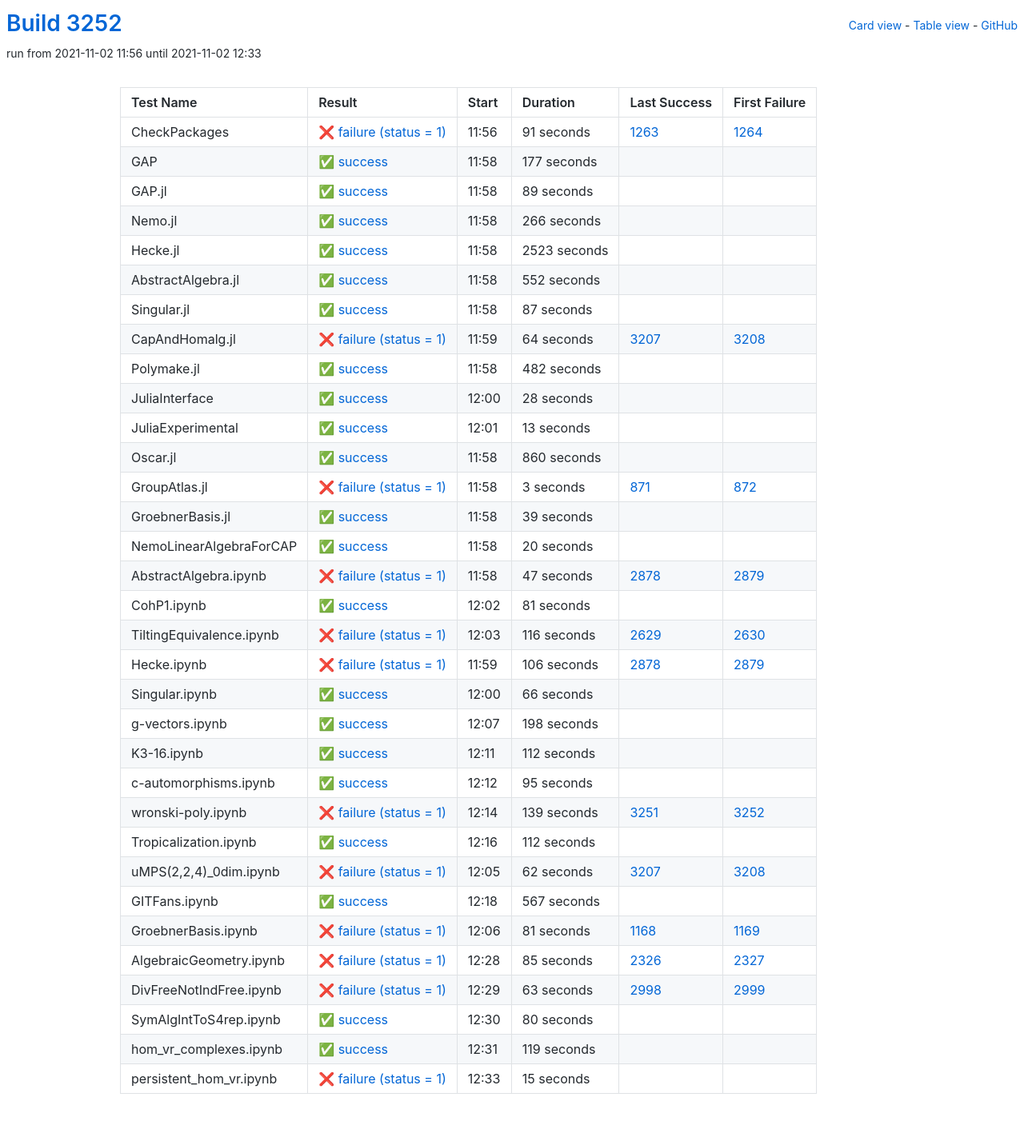
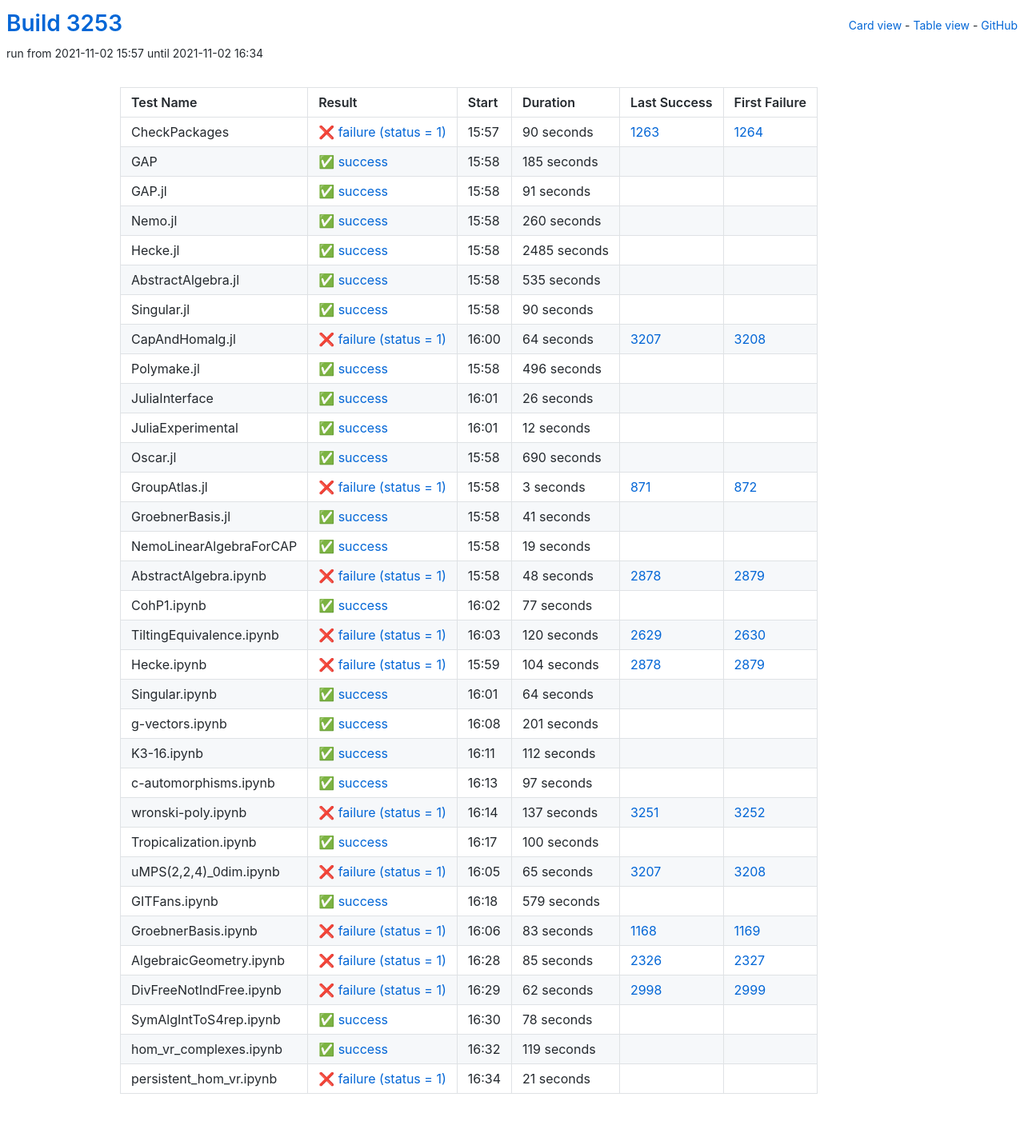
Before and after one commit to oscar-system/oscar-ci-status-stable, a Jekyll site: the page built from table.html, in a window 1280 px wide. Shown: the whole page at 80% size. Built offline with Jekyll 4.4.1, drawn with Linux system fonts in a browser that asks for light colours.

Commit message:
Build #3253

```diff
--- a/_data/ci.yml
+++ b/_data/ci.yml
@@ -1,6 +1,6 @@
 ---
-build: 3252
-build_url: https://oscarci.mathematik.uni-kl.de/job/oscar-stable/3252/
+build: 3253
+build_url: https://oscarci.mathematik.uni-kl.de/job/oscar-stable/3253/
 job: oscar-stable
 organization: oscar-system
 repo: oscar-ci-status-stable
@@ -8,92 +8,92 @@ repourl: https://github.com/oscar-system/oscar-ci-status-stable
 tests:
 - name: CheckPackages
   id: checkpackages
-  log: https://oscarci.mathematik.uni-kl.de/job/oscar-stable/3252/artifact/logs/build-3252/CheckPackages.log
-  start: 2021-11-02 11:56
+  log: https://oscarci.mathematik.uni-kl.de/job/oscar-stable/3253/artifact/logs/build-3253/CheckPackages.log
+  start: 2021-11-02 15:57
   success: false
   exitcode: 1
   status: failure
-  duration: 91
+  duration: 90
   last_success: 1263
   last_success_url: https://oscarci.mathematik.uni-kl.de/job/oscar-stable/1263/
   first_failure: 1264
   first_failure_url: https://oscarci.mathematik.uni-kl.de/job/oscar-stable/1264/
 - name: GAP
   id: gap
-  log: https://oscarci.mathematik.uni-kl.de/job/oscar-stable/3252/artifact/logs/build-3252/GAP.log
-  start: 2021-11-02 11:58
+  log: https://oscarci.mathematik.uni-kl.de/job/oscar-stable/3253/artifact/logs/build-3253/GAP.log
+  start: 2021-11-02 15:58
   success: true
   exitcode: 0
   status: success
-  duration: 177
+  duration: 185
   last_success: false
   last_success_url:
   first_failure: false
   first_failure_url:
 - name: GAP.jl
   id: gap-jl
-  log: https://oscarci.mathematik.uni-kl.de/job/oscar-stable/3252/artifact/logs/build-3252/GAP.jl.log
-  start: 2021-11-02 11:58
+  log: https://oscarci.mathematik.uni-kl.de/job/oscar-stable/3253/artifact/logs/build-3253/GAP.jl.log
+  start: 2021-11-02 15:58
   success: true
   exitcode: 0
   status: success
-  duration: 89
+  duration: 91
   last_success: false
   last_success_url:
   first_failure: false
   first_failure_url:
 - name: Nemo.jl
   id: nemo-jl
-  log: https://oscarci.mathematik.uni-kl.de/job/oscar-stable/3252/artifact/logs/build-3252/Nemo.jl.log
-  start: 2021-11-02 11:58
+  log: https://oscarci.mathematik.uni-kl.de/job/oscar-stable/3253/artifact/logs/build-3253/Nemo.jl.log
+  start: 2021-11-02 15:58
   success: true
   exitcode: 0
   status: success
-  duration: 266
+  duration: 260
   last_success: false
   last_success_url:
   first_failure: false
   first_failure_url:
 - name: Hecke.jl
   id: hecke-jl
-  log: https://oscarci.mathematik.uni-kl.de/job/oscar-stable/3252/artifact/logs/build-3252/Hecke.jl.log
-  start: 2021-11-02 11:58
+  log: https://oscarci.mathematik.uni-kl.de/job/oscar-stable/3253/artifact/logs/build-3253/Hecke.jl.log
+  start: 2021-11-02 15:58
   success: true
   exitcode: 0
   status: success
-  duration: 2523
+  duration: 2485
   last_success: false
   last_success_url:
   first_failure: false
   first_failure_url:
 - name: AbstractAlgebra.jl
   id: abstractalgebra-jl
-  log: https://oscarci.mathematik.uni-kl.de/job/oscar-stable/3252/artifact/logs/build-3252/AbstractAlgebra.jl.log
-  start: 2021-11-02 11:58
+  log: https://oscarci.mathematik.uni-kl.de/job/oscar-stable/3253/artifact/logs/build-3253/AbstractAlgebra.jl.log
+  start: 2021-11-02 15:58
   success: true
   exitcode: 0
   status: success
-  duration: 552
+  duration: 535
   last_success: false
   last_success_url:
   first_failure: false
   first_failure_url:
 - name: Singular.jl
   id: singular-jl
-  log: https://oscarci.mathematik.uni-kl.de/job/oscar-stable/3252/artifact/logs/build-3252/Singular.jl.log
-  start: 2021-11-02 11:58
+  log: https://oscarci.mathematik.uni-kl.de/job/oscar-stable/3253/artifact/logs/build-3253/Singular.jl.log
+  start: 2021-11-02 15:58
   success: true
   exitcode: 0
   status: success
-  duration: 87
+  duration: 90
   last_success: false
   last_success_url:
   first_failure: false
   first_failure_url:
 - name: CapAndHomalg.jl
   id: capandhomalg-jl
-  log: https://oscarci.mathematik.uni-kl.de/job/oscar-stable/3252/artifact/logs/build-3252/CapAndHomalg.jl.log
-  start: 2021-11-02 11:59
+  log: https://oscarci.mathematik.uni-kl.de/job/oscar-stable/3253/artifact/logs/build-3253/CapAndHomalg.jl.log
+  start: 2021-11-02 16:00
   success: false
   exitcode: 1
   status: failure
@@ -104,56 +104,56 @@ tests:
   first_failure_url: https://oscarci.mathematik.uni-kl.de/job/oscar-stable/3208/
 - name: Polymake.jl
   id: polymake-jl
-  log: https://oscarci.mathematik.uni-kl.de/job/oscar-stable/3252/artifact/logs/build-3252/Polymake.jl.log
-  start: 2021-11-02 11:58
+  log: https://oscarci.mathematik.uni-kl.de/job/oscar-stable/3253/artifact/logs/build-3253/Polymake.jl.log
+  start: 2021-11-02 15:58
   success: true
   exitcode: 0
   status: success
-  duration: 482
+  duration: 496
   last_success: false
   last_success_url:
   first_failure: false
   first_failure_url:
 - name: JuliaInterface
   id: juliainterface
-  log: https://oscarci.mathematik.uni-kl.de/job/oscar-stable/3252/artifact/logs/build-3252/JuliaInterface.log
-  start: 2021-11-02 12:00
+  log: https://oscarci.mathematik.uni-kl.de/job/oscar-stable/3253/artifact/logs/build-3253/JuliaInterface.log
+  start: 2021-11-02 16:01
   success: true
   exitcode: 0
   status: success
-  duration: 28
+  duration: 26
   last_success: false
   last_success_url:
   first_failure: false
   first_failure_url:
 - name: JuliaExperimental
   id: juliaexperimental
-  log: https://oscarci.mathematik.uni-kl.de/job/oscar-stable/3252/artifact/logs/build-3252/JuliaExperimental.log
-  start: 2021-11-02 12:01
+  log: https://oscarci.mathematik.uni-kl.de/job/oscar-stable/3253/artifact/logs/build-3253/JuliaExperimental.log
+  start: 2021-11-02 16:01
   success: true
   exitcode: 0
   status: success
-  duration: 13
+  duration: 12
   last_success: false
   last_success_url:
   first_failure: false
   first_failure_url:
 - name: Oscar.jl
   id: oscar-jl
-  log: https://oscarci.mathematik.uni-kl.de/job/oscar-stable/3252/artifact/logs/build-3252/Oscar.jl.log
-  start: 2021-11-02 11:58
+  log: https://oscarci.mathematik.uni-kl.de/job/oscar-stable/3253/artifact/logs/build-3253/Oscar.jl.log
+  start: 2021-11-02 15:58
   success: true
   exitcode: 0
   status: success
-  duration: 860
+  duration: 690
   last_success: false
   last_success_url:
   first_failure: false
   first_failure_url:
 - name: GroupAtlas.jl
   id: groupatlas-jl
-  log: https://oscarci.mathematik.uni-kl.de/job/oscar-stable/3252/artifact/logs/build-3252/GroupAtlas.jl.log
-  start: 2021-11-02 11:58
+  log: https://oscarci.mathematik.uni-kl.de/job/oscar-stable/3253/artifact/logs/build-3253/GroupAtlas.jl.log
+  start: 2021-11-02 15:58
   success: false
   exitcode: 1
   status: failure
@@ -164,104 +164,104 @@ tests:
   first_failure_url: https://oscarci.mathematik.uni-kl.de/job/oscar-stable/872/
 - name: GroebnerBasis.jl
   id: groebnerbasis-jl
-  log: https://oscarci.mathematik.uni-kl.de/job/oscar-stable/3252/artifact/logs/build-3252/GroebnerBasis.jl.log
-  start: 2021-11-02 11:58
+  log: https://oscarci.mathematik.uni-kl.de/job/oscar-stable/3253/artifact/logs/build-3253/GroebnerBasis.jl.log
+  start: 2021-11-02 15:58
   success: true
   exitcode: 0
   status: success
-  duration: 39
+  duration: 41
   last_success: false
   last_success_url:
   first_failure: false
   first_failure_url:
 - name: NemoLinearAlgebraForCAP
   id: nemolinearalgebraforcap
-  log: https://oscarci.mathematik.uni-kl.de/job/oscar-stable/3252/artifact/logs/build-3252/NemoLinearAlgebraForCAP.log
-  start: 2021-11-02 11:58
+  log: https://oscarci.mathematik.uni-kl.de/job/oscar-stable/3253/artifact/logs/build-3253/NemoLinearAlgebraForCAP.log
+  start: 2021-11-02 15:58
   success: true
   exitcode: 0
   status: success
-  duration: 20
+  duration: 19
   last_success: false
   last_success_url:
   first_failure: false
   first_failure_url:
 - name: AbstractAlgebra.ipynb
   id: abstractalgebra-ipynb
-  log: https://oscarci.mathematik.uni-kl.de/job/oscar-stable/3252/artifact/logs/build-3252/AbstractAlgebra.ipynb.log
-  start: 2021-11-02 11:58
+  log: https://oscarci.mathematik.uni-kl.de/job/oscar-stable/3253/artifact/logs/build-3253/AbstractAlgebra.ipynb.log
+  start: 2021-11-02 15:58
   success: false
   exitcode: 1
   status: failure
-  duration: 47
+  duration: 48
   last_success: 2878
   last_success_url: https://oscarci.mathematik.uni-kl.de/job/oscar-stable/2878/
   first_failure: 2879
   first_failure_url: https://oscarci.mathematik.uni-kl.de/job/oscar-stable/2879/
 - name: CohP1.ipynb
   id: cohp1-ipynb
-  log: https://oscarci.mathematik.uni-kl.de/job/oscar-stable/3252/artifact/logs/build-3252/CohP1.ipynb.log
-  start: 2021-11-02 12:02
+  log: https://oscarci.mathematik.uni-kl.de/job/oscar-stable/3253/artifact/logs/build-3253/CohP1.ipynb.log
+  start: 2021-11-02 16:02
   success: true
   exitcode: 0
   status: success
-  duration: 81
+  duration: 77
   last_success: false
   last_success_url:
   first_failure: false
   first_failure_url:
 - name: TiltingEquivalence.ipynb
   id: tiltingequivalence-ipynb
-  log: https://oscarci.mathematik.uni-kl.de/job/oscar-stable/3252/artifact/logs/build-3252/TiltingEquivalence.ipynb.log
-  start: 2021-11-02 12:03
+  log: https://oscarci.mathematik.uni-kl.de/job/oscar-stable/3253/artifact/logs/build-3253/TiltingEquivalence.ipynb.log
+  start: 2021-11-02 16:03
   success: false
   exitcode: 1
   status: failure
-  duration: 116
+  duration: 120
   last_success: 2629
   last_success_url: https://oscarci.mathematik.uni-kl.de/job/oscar-stable/2629/
   first_failure: 2630
   first_failure_url: https://oscarci.mathematik.uni-kl.de/job/oscar-stable/2630/
 - name: Hecke.ipynb
   id: hecke-ipynb
-  log: https://oscarci.mathematik.uni-kl.de/job/oscar-stable/3252/artifact/logs/build-3252/Hecke.ipynb.log
-  start: 2021-11-02 11:59
+  log: https://oscarci.mathematik.uni-kl.de/job/oscar-stable/3253/artifact/logs/build-3253/Hecke.ipynb.log
+  start: 2021-11-02 15:59
   success: false
   exitcode: 1
   status: failure
-  duration: 106
+  duration: 104
   last_success: 2878
   last_success_url: https://oscarci.mathematik.uni-kl.de/job/oscar-stable/2878/
   first_failure: 2879
   first_failure_url: https://oscarci.mathematik.uni-kl.de/job/oscar-stable/2879/
 - name: Singular.ipynb
   id: singular-ipynb
-  log: https://oscarci.mathematik.uni-kl.de/job/oscar-stable/3252/artifact/logs/build-3252/Singular.ipynb.log
-  start: 2021-11-02 12:00
+  log: https://oscarci.mathematik.uni-kl.de/job/oscar-stable/3253/artifact/logs/build-3253/Singular.ipynb.log
+  start: 2021-11-02 16:01
   success: true
   exitcode: 0
   status: success
-  duration: 66
+  duration: 64
   last_success: false
   last_success_url:
   first_failure: false
   first_failure_url:
 - name: g-vectors.ipynb
   id: g-vectors-ipynb
-  log: https://oscarci.mathematik.uni-kl.de/job/oscar-stable/3252/artifact/logs/build-3252/g-vectors.ipynb.log
-  start: 2021-11-02 12:07
+  log: https://oscarci.mathematik.uni-kl.de/job/oscar-stable/3253/artifact/logs/build-3253/g-vectors.ipynb.log
+  start: 2021-11-02 16:08
   success: true
   exitcode: 0
   status: success
-  duration: 198
+  duration: 201
   last_success: false
   last_success_url:
   first_failure: false
   first_failure_url:
 - name: K3-16.ipynb
   id: k3-16-ipynb
-  log: https://oscarci.mathematik.uni-kl.de/job/oscar-stable/3252/artifact/logs/build-3252/K3-16.ipynb.log
-  start: 2021-11-02 12:11
+  log: https://oscarci.mathematik.uni-kl.de/job/oscar-stable/3253/artifact/logs/build-3253/K3-16.ipynb.log
+  start: 2021-11-02 16:11
   success: true
   exitcode: 0
   status: success
@@ -272,80 +272,80 @@ tests:
   first_failure_url:
 - name: c-automorphisms.ipynb
   id: c-automorphisms-ipynb
-  log: https://oscarci.mathematik.uni-kl.de/job/oscar-stable/3252/artifact/logs/build-3252/c-automorphisms.ipynb.log
-  start: 2021-11-02 12:12
+  log: https://oscarci.mathematik.uni-kl.de/job/oscar-stable/3253/artifact/logs/build-3253/c-automorphisms.ipynb.log
+  start: 2021-11-02 16:13
   success: true
   exitcode: 0
   status: success
-  duration: 95
+  duration: 97
   last_success: false
   last_success_url:
   first_failure: false
   first_failure_url:
 - name: wronski-poly.ipynb
   id: wronski-poly-ipynb
-  log: https://oscarci.mathematik.uni-kl.de/job/oscar-stable/3252/artifact/logs/build-3252/wronski-poly.ipynb.log
-  start: 2021-11-02 12:14
+  log: https://oscarci.mathematik.uni-kl.de/job/oscar-stable/3253/artifact/logs/build-3253/wronski-poly.ipynb.log
+  start: 2021-11-02 16:14
   success: false
   exitcode: 1
   status: failure
-  duration: 139
+  duration: 137
   last_success: 3251
   last_success_url: https://oscarci.mathematik.uni-kl.de/job/oscar-stable/3251/
   first_failure: 3252
   first_failure_url: https://oscarci.mathematik.uni-kl.de/job/oscar-stable/3252/
 - name: Tropicalization.ipynb
   id: tropicalization-ipynb
-  log: https://oscarci.mathematik.uni-kl.de/job/oscar-stable/3252/artifact/logs/build-3252/Tropicalization.ipynb.log
-  start: 2021-11-02 12:16
+  log: https://oscarci.mathematik.uni-kl.de/job/oscar-stable/3253/artifact/logs/build-3253/Tropicalization.ipynb.log
+  start: 2021-11-02 16:17
   success: true
   exitcode: 0
   status: success
-  duration: 112
+  duration: 100
   last_success: false
   last_success_url:
   first_failure: false
   first_failure_url:
 - name: uMPS(2,2,4)_0dim.ipynb
   id: umps-2-2-4-0dim-ipynb
-  log: https://oscarci.mathematik.uni-kl.de/job/oscar-stable/3252/artifact/logs/build-3252/uMPS-2-2-4-_0dim.ipynb.log
-  start: 2021-11-02 12:05
+  log: https://oscarci.mathematik.uni-kl.de/job/oscar-stable/3253/artifact/logs/build-3253/uMPS-2-2-4-_0dim.ipynb.log
+  start: 2021-11-02 16:05
   success: false
   exitcode: 1
   status: failure
-  duration: 62
+  duration: 65
   last_success: 3207
   last_success_url: https://oscarci.mathematik.uni-kl.de/job/oscar-stable/3207/
   first_failure: 3208
   first_failure_url: https://oscarci.mathematik.uni-kl.de/job/oscar-stable/3208/
 - name: GITFans.ipynb
   id: gitfans-ipynb
-  log: https://oscarci.mathematik.uni-kl.de/job/oscar-stable/3252/artifact/logs/build-3252/GITFans.ipynb.log
-  start: 2021-11-02 12:18
+  log: https://oscarci.mathematik.uni-kl.de/job/oscar-stable/3253/artifact/logs/build-3253/GITFans.ipynb.log
+  start: 2021-11-02 16:18
   success: true
   exitcode: 0
   status: success
-  duration: 567
+  duration: 579
   last_success: false
   last_success_url:
   first_failure: false
   first_failure_url:
 - name: GroebnerBasis.ipynb
   id: groebnerbasis-ipynb
-  log: https://oscarci.mathematik.uni-kl.de/job/oscar-stable/3252/artifact/logs/build-3252/GroebnerBasis.ipynb.log
-  start: 2021-11-02 12:06
+  log: https://oscarci.mathematik.uni-kl.de/job/oscar-stable/3253/artifact/logs/build-3253/GroebnerBasis.ipynb.log
+  start: 2021-11-02 16:06
   success: false
   exitcode: 1
   status: failure
-  duration: 81
+  duration: 83
   last_success: 1168
   last_success_url: https://oscarci.mathematik.uni-kl.de/job/oscar-stable/1168/
   first_failure: 1169
   first_failure_url: https://oscarci.mathematik.uni-kl.de/job/oscar-stable/1169/
 - name: AlgebraicGeometry.ipynb
   id: algebraicgeometry-ipynb
-  log: https://oscarci.mathematik.uni-kl.de/job/oscar-stable/3252/artifact/logs/build-3252/AlgebraicGeometry.ipynb.log
-  start: 2021-11-02 12:28
+  log: https://oscarci.mathematik.uni-kl.de/job/oscar-stable/3253/artifact/logs/build-3253/AlgebraicGeometry.ipynb.log
+  start: 2021-11-02 16:28
   success: false
   exitcode: 1
   status: failure
@@ -356,32 +356,32 @@ tests:
   first_failure_url: https://oscarci.mathematik.uni-kl.de/job/oscar-stable/2327/
 - name: DivFreeNotIndFree.ipynb
   id: divfreenotindfree-ipynb
-  log: https://oscarci.mathematik.uni-kl.de/job/oscar-stable/3252/artifact/logs/build-3252/DivFreeNotIndFree.ipynb.log
-  start: 2021-11-02 12:29
+  log: https://oscarci.mathematik.uni-kl.de/job/oscar-stable/3253/artifact/logs/build-3253/DivFreeNotIndFree.ipynb.log
+  start: 2021-11-02 16:29
   success: false
   exitcode: 1
   status: failure
-  duration: 63
+  duration: 62
   last_success: 2998
   last_success_url: https://oscarci.mathematik.uni-kl.de/job/oscar-stable/2998/
   first_failure: 2999
   first_failure_url: https://oscarci.mathematik.uni-kl.de/job/oscar-stable/2999/
 - name: SymAlgIntToS4rep.ipynb
   id: symalginttos4rep-ipynb
-  log: https://oscarci.mathematik.uni-kl.de/job/oscar-stable/3252/artifact/logs/build-3252/SymAlgIntToS4rep.ipynb.log
-  start: 2021-11-02 12:30
+  log: https://oscarci.mathematik.uni-kl.de/job/oscar-stable/3253/artifact/logs/build-3253/SymAlgIntToS4rep.ipynb.log
+  start: 2021-11-02 16:30
   success: true
   exitcode: 0
   status: success
-  duration: 80
+  duration: 78
   last_success: false
   last_success_url:
   first_failure: false
   first_failure_url:
 - name: hom_vr_complexes.ipynb
   id: hom-vr-complexes-ipynb
-  log: https://oscarci.mathematik.uni-kl.de/job/oscar-stable/3252/artifact/logs/build-3252/hom_vr_complexes.ipynb.log
-  start: 2021-11-02 12:31
+  log: https://oscarci.mathematik.uni-kl.de/job/oscar-stable/3253/artifact/logs/build-3253/hom_vr_complexes.ipynb.log
+  start: 2021-11-02 16:32
   success: true
   exitcode: 0
   status: success
@@ -392,12 +392,12 @@ tests:
   first_failure_url:
 - name: persistent_hom_vr.ipynb
   id: persistent-hom-vr-ipynb
-  log: https://oscarci.mathematik.uni-kl.de/job/oscar-stable/3252/artifact/logs/build-3252/persistent_hom_vr.ipynb.log
-  start: 2021-11-02 12:33
+  log: https://oscarci.mathematik.uni-kl.de/job/oscar-stable/3253/artifact/logs/build-3253/persistent_hom_vr.ipynb.log
+  start: 2021-11-02 16:34
   success: false
   exitcode: 1
   status: failure
-  duration: 15
+  duration: 21
   last_success: false
   last_success_url:
   first_failure: false
```
Also changed, not shown: README.md.
